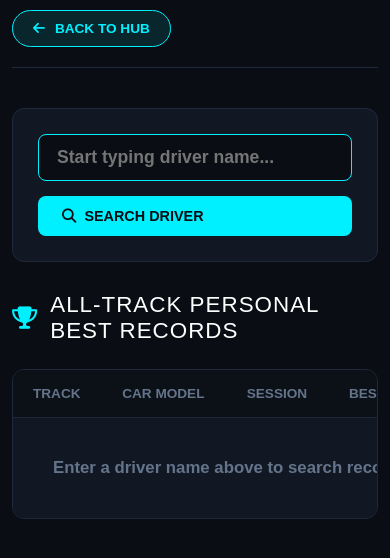
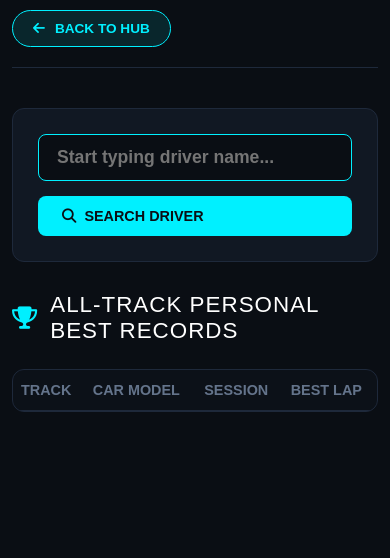
Before and after one commit to BrandedCha0s/bchq-dashboard, a plain HTML site: page driver.html in a window 390 px wide. Shown: the part 110-668 px from the top of the page. Drawn offline with Linux system fonts and the light colour scheme.

Commit message:
Update driver.html

```diff
--- a/driver.html
+++ b/driver.html
@@ -276,6 +276,10 @@
             body { padding: 15px 12px; }
             .header { flex-direction: column; align-items: flex-start; gap: 15px; }
             .search-container { flex-direction: column; align-items: stretch; }
+            /* Phones: let the table wrap instead of scrolling sideways, and drop the date column */
+            table { white-space: normal; }
+            th, td { padding: 12px 8px; font-size: .9rem; }
+            th:last-child, td:last-child { display: none; }
         }
     </style>
 </head>
```
